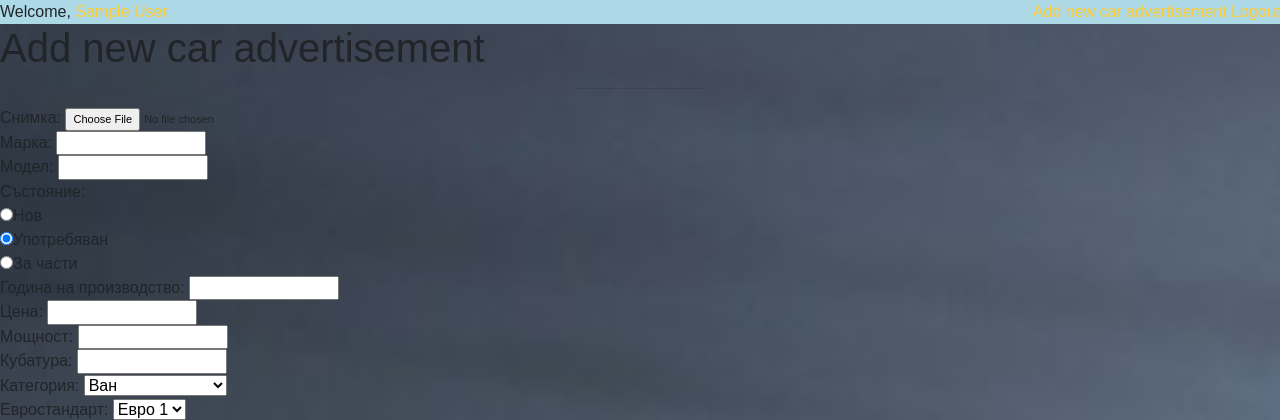
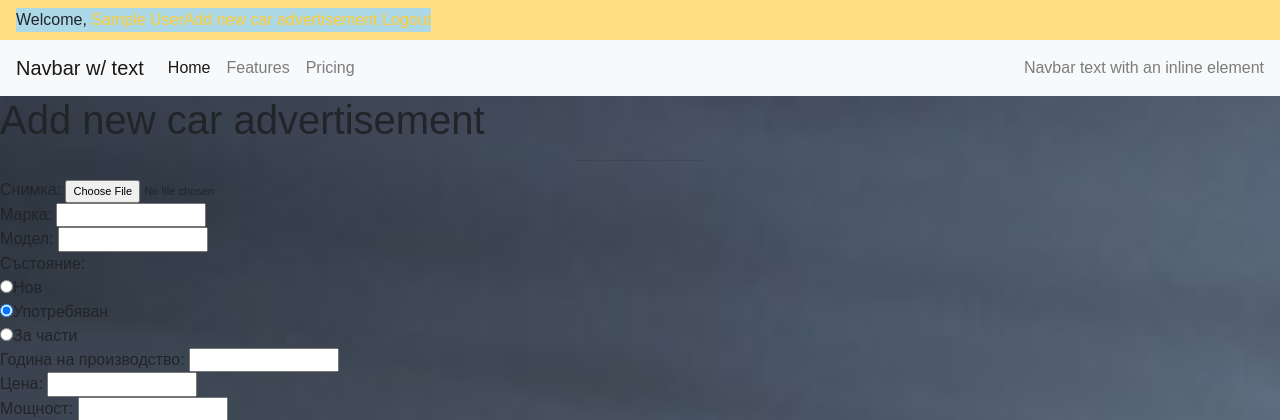
Before and after one commit to svetoslav0/AutoMobile, a PHP site: page /add-car.php in a window 1280 px wide. Shown: the top 420 px of the page. Run offline with PHP 8.4, Linux system fonts and the light colour scheme; the visitor is signed in with stand-in values (Sample User, id 1); data comes from the database, SQL or seed files in the repository; some web fonts are replaced.

Commit message:
another session problem fixed

```diff
--- a/views/header.view.php
+++ b/views/header.view.php
@@ -9,8 +9,9 @@
 <?php
     include_once ($_SERVER['DOCUMENT_ROOT'] . '\db_connect.php');
     spl_autoload_register();
-    session_start();
 if (isset($_SESSION['id'])) : ?>
+
+<nav class="navbar navbar-light" style="background-color: #ffdf80;">
 <div style="background-color: lightblue">
 	Welcome,
     <a href="../profile.php"><?= $_SESSION['first_name'] ?></a>
@@ -19,4 +20,29 @@ if (isset($_SESSION['id'])) : ?>
 		<a href="/logout.php">Logout</a>
 	</span>
 </div>
+</nav>
+
+<nav class="navbar navbar-expand-lg navbar-light bg-light">
+  <a class="navbar-brand" href="#">Navbar w/ text</a>
+  <button class="navbar-toggler" type="button" data-toggle="collapse" data-target="#navbarText" aria-controls="navbarText" aria-expanded="false" aria-label="Toggle navigation">
+    <span class="navbar-toggler-icon"></span>
+  </button>
+  <div class="collapse navbar-collapse" id="navbarText">
+    <ul class="navbar-nav mr-auto">
+      <li class="nav-item active">
+        <a class="nav-link" href="#">Home <span class="sr-only">(current)</span></a>
+      </li>
+      <li class="nav-item">
+        <a class="nav-link" href="#">Features</a>
+      </li>
+      <li class="nav-item">
+        <a class="nav-link" href="#">Pricing</a>
+      </li>
+    </ul>
+    <span class="navbar-text">
+      Navbar text with an inline element
+    </span>
+  </div>
+</nav>
+
 <?php endif; ?>
```
